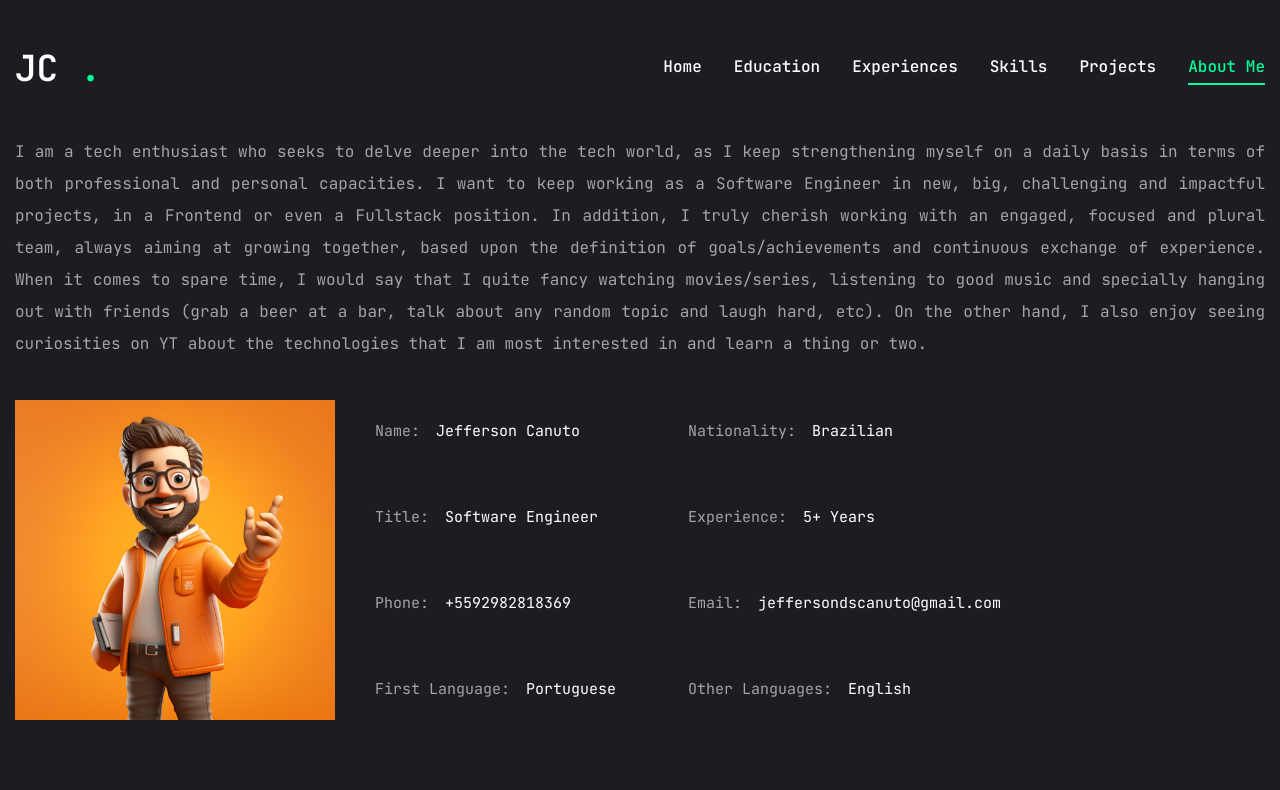
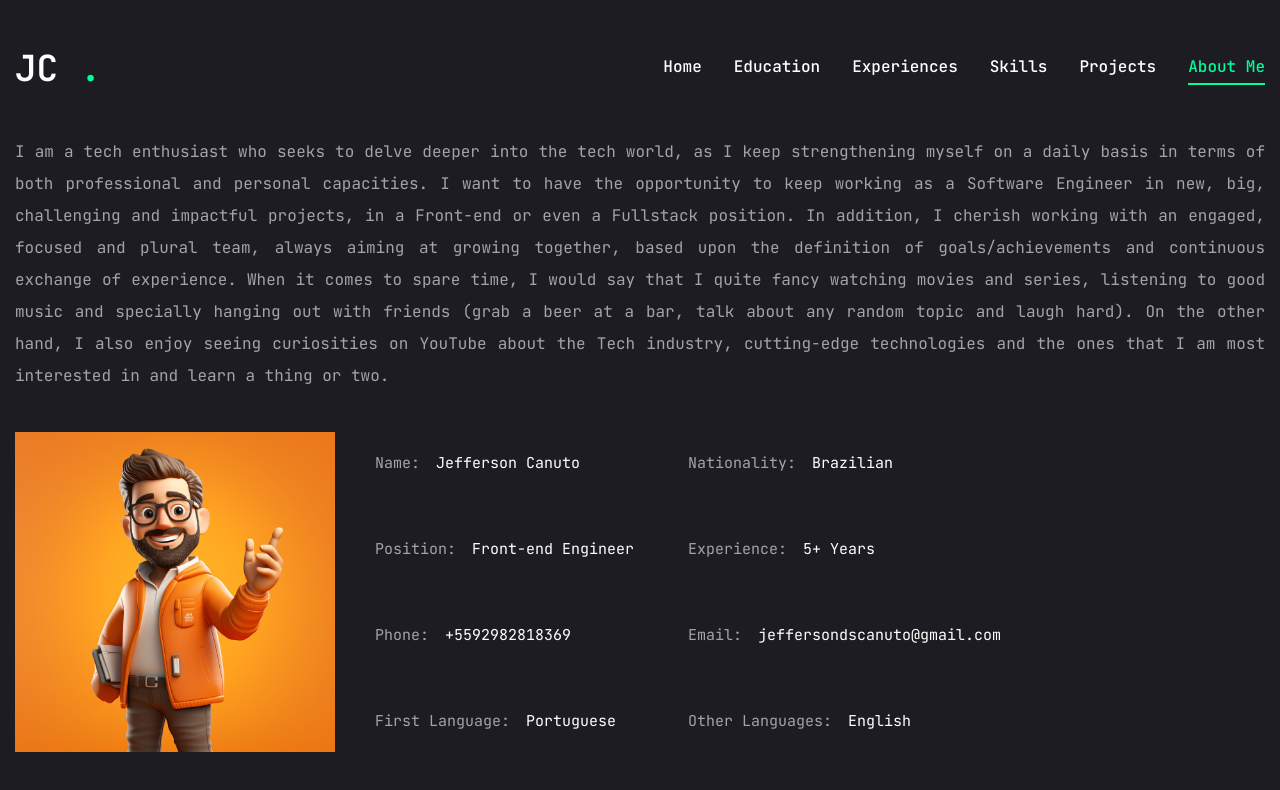
Before and after one commit to JeffersonCanuto/jefferson-portfolio, a Next.js app: page /about in a window 1280 px wide. Shown: the top 790 px of the page. Built offline with nearby package versions, Linux system fonts and the light colour scheme.

Commit message:
chore: update text description in About page

```diff
--- a/src/app/about/page.jsx
+++ b/src/app/about/page.jsx
@@ -3,12 +3,13 @@
 import { motion } from "framer-motion";
 
 const about = {
-    description: "I am a tech enthusiast who seeks to delve deeper into the tech world, as I keep strengthening myself on a daily basis in terms of both professional \
-    and personal capacities. I want to keep working as a Software Engineer in new, big, challenging and impactful projects, in a Frontend or even a Fullstack position. \
-    In addition, I truly cherish working with an engaged, focused and plural team, always aiming at growing together, based upon the definition of goals/achievements \
-    and continuous exchange of experience. When it comes to spare time, I would say that I quite fancy watching movies/series, listening to good music and specially \
-    hanging out with friends (grab a beer at a bar, talk about any random topic and laugh hard, etc). On the other hand, I also enjoy seeing curiosities on YT about the \
-    technologies that I am most interested in and learn a thing or two.",
+    description: "I am a tech enthusiast who seeks to delve deeper into the tech world, as I keep strengthening myself on a daily basis in terms of both \
+    professional and personal capacities. I want to have the opportunity to keep working as a Software Engineer in new, big, challenging and impactful projects, \
+    in a Front-end or even a Fullstack position. In addition, I cherish working with an engaged, focused and plural team, always aiming at growing together, based \
+    upon the definition of goals/achievements and continuous exchange of experience. When it comes to spare time, I would say that I quite fancy watching movies \
+    and series, listening to good music and specially hanging out with friends (grab a beer at a bar, talk about any random topic and laugh hard). On the other \
+    hand, I also enjoy seeing curiosities on YouTube about the Tech industry, cutting-edge technologies and the ones that I am most interested in and learn a thing  \
+    or two.",
     avatar: "/assets/others/avatar.jpg",
     infos: [
         {
@@ -23,8 +24,8 @@ const about = {
         },
         {
             index: 3,
-            name: "Title",
-            value: "Software Engineer"
+            name: "Position",
+            value: "Front-end Engineer"
         },
         {
             index: 4,
```
